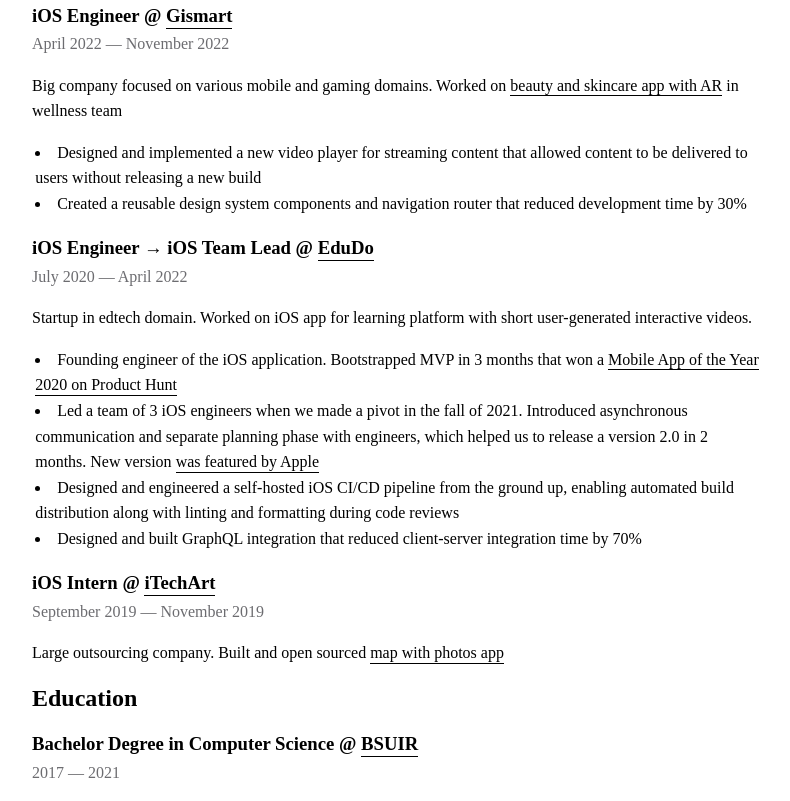
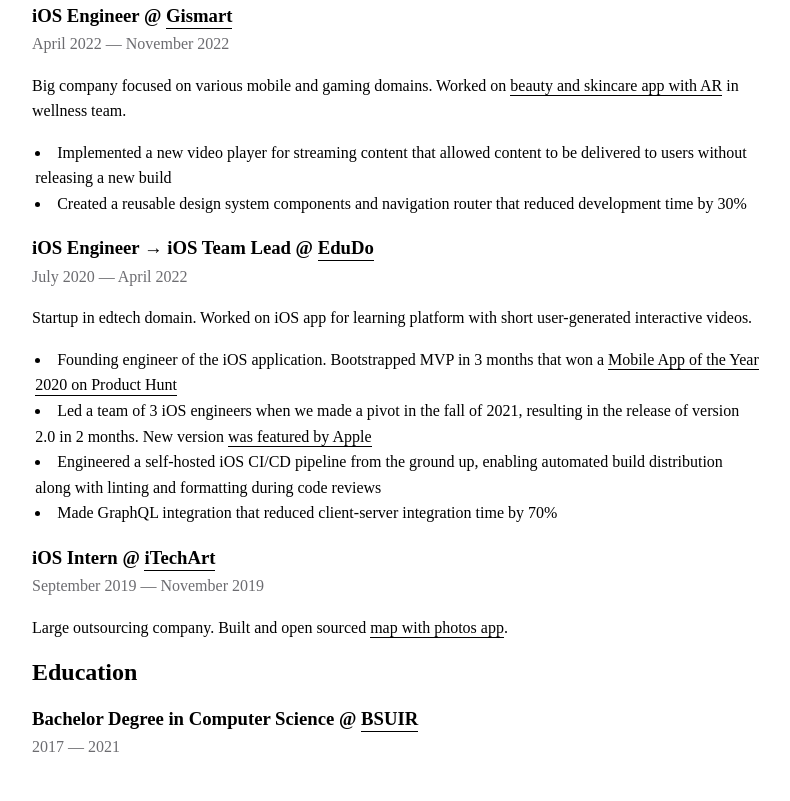
Before and after one commit to japanese-goblinn/cv, a plain HTML site: page index.html in a window 1280 px wide. Shown: the part 904-1705 px from the top of the page, without its empty margins (244-1034 px from the left). After the commit the page ends 1680 px from the top, so only its background shows below. Drawn offline with Linux system fonts and the light colour scheme.

Commit message:
fix: typos and stuff

```diff
--- a/index.html
+++ b/index.html
@@ -31,7 +31,7 @@
 		<section>
 			<h2>Skills</h2>
 			<p>
-				Swift, Python, Shell (zsh, bash), C++, Objective-C, Foundation, Metal, AVFoundation, Swift Concurrency, GCD, OperationQueue, Realm, SQLite, CoreData, UIKit (SnapKit, NSLayoutConstraint, XIBs), SwiftUI, CoreAnimation, CoreImage, CoreGraphics, Combine, RxSwift, ReactiveSwift, The Composable Architecture (TCA), MVVM(+C), MVC, swift-format, SwiftLint, Fastlane, Jenkins, REST, OpenAPI, GraphQL (Apollo), SPM, CocoaPods, APNs, Firebase, Amplitude
+				Swift, Python, Shell (zsh, bash), C++, Objective-C, Foundation, Metal, AVFoundation, Swift Concurrency, GCD, OperationQueue, Realm, SQLite, CoreData, UIKit (SnapKit, NSLayoutConstraint, XIBs), SwiftUI, CoreAnimation, CoreImage, CoreGraphics, Combine, RxSwift, ReactiveSwift, The Composable Architecture (TCA), MVVM(+C), MVC, swift-format, SwiftLint, Fastlane, Jenkins, REST, OpenAPI, GraphQL (Apollo), SPM, CocoaPods, APNs, Firebase, Amplitude.
 			</p>
 		</section>
 		<!-- Experience -->
@@ -43,7 +43,7 @@
 				<p>A small team creating tools for video and image editing. Worked on <a href="https://apps.apple.com/pl/app/muse-insta-story-maker-reels/id1638320348">short video maker for social media</a> and <a href="https://apps.apple.com/pl/app/framy-aesthetic-video-editor/id1632040487">video editor</a>.</p>
 				<ul>
 					<li>Optimized video rendering pipeline, resulting in a 2x speedup and a 4x reduction in memory usage</li>
-					<li>Improved crash-free rate from 89% to 99% by migrating projects to strict Swift concurrency.</li>
+					<li>Improved crash-free rate from 89% to 99% by migrating projects to strict Swift concurrency</li>
 					<li>Integrated dependency injection system that allowed us to write features and tests faster and maintain a 1-week release cycle</li>
 					<li>Continuously suggested and implemented interface design changes to better align with <a href="https://developer.apple.com/design/human-interface-guidelines/">HIG</a>, resulting in improved user experience</li>
 				</ul>
@@ -51,9 +51,9 @@
 			<section>
 				<h3>iOS Engineer @ <a href="https://gismart.com">Gismart</a></h3>
 				<p class="uidate">April 2022 — November 2022</p>
-				<p>Big company focused on various mobile and gaming domains. Worked on <a href="https://luvly.care">beauty and skincare app with AR</a> in wellness team</p>
+				<p>Big company focused on various mobile and gaming domains. Worked on <a href="https://luvly.care">beauty and skincare app with AR</a> in wellness team.</p>
 				<ul>
-					<li>Designed and implemented a new video player for streaming content that allowed content to be delivered to users without releasing a new build</li>
+					<li>Implemented a new video player for streaming content that allowed content to be delivered to users without releasing a new build</li>
 					<li>Created a reusable design system components and navigation router that reduced development time by 30%</li>
 				</ul>
 			</section>
@@ -63,15 +63,15 @@
 				<p>Startup in edtech domain. Worked on iOS app for learning platform with short user-generated interactive videos.</p>
 				<ul>
 					<li>Founding engineer of the iOS application. Bootstrapped MVP in 3 months that won a <a href="https://www.producthunt.com/posts/edudo">Mobile App of the Year 2020 on Product Hunt</a></li>
-					<li>Led a team of 3 iOS engineers when we made a pivot in the fall of 2021. Introduced asynchronous communication and separate planning phase with engineers, which helped us to release a version 2.0 in 2 months. New version <a href="https://appfollow.io/featured/apps#country=us&date=2022-02-17&pos=8">was featured by Apple</a></li>
-					<li>Designed and engineered a self-hosted iOS CI/CD pipeline from the ground up, enabling automated build distribution along with linting and formatting during code reviews</li>
-					<li>Designed and built GraphQL integration that reduced client-server integration time by 70%</li>
+					<li>Led a team of 3 iOS engineers when we made a pivot in the fall of 2021, resulting in the release of version 2.0 in 2 months. New version <a href="https://appfollow.io/featured/apps#country=us&date=2022-02-17&pos=8">was featured by Apple</a></li>
+					<li>Engineered a self-hosted iOS CI/CD pipeline from the ground up, enabling automated build distribution along with linting and formatting during code reviews</li>
+					<li>Made GraphQL integration that reduced client-server integration time by 70%</li>
 				</ul>
 			</section>
 			<section>
 				<h3>iOS Intern @ <a href="https://ventionteams.com">iTechArt</a></h3>
 				<p class="uidate">September 2019 — November 2019</p>
-				<p>Large outsourcing company. Built and open sourced <a href="https://github.com/japanese-goblinn/PhotoMap">map with photos app</a></p>
+				<p>Large outsourcing company. Built and open sourced <a href="https://github.com/japanese-goblinn/PhotoMap">map with photos app</a>.</p>
 			</section>
 		</section>
 		<!-- Education -->
```
